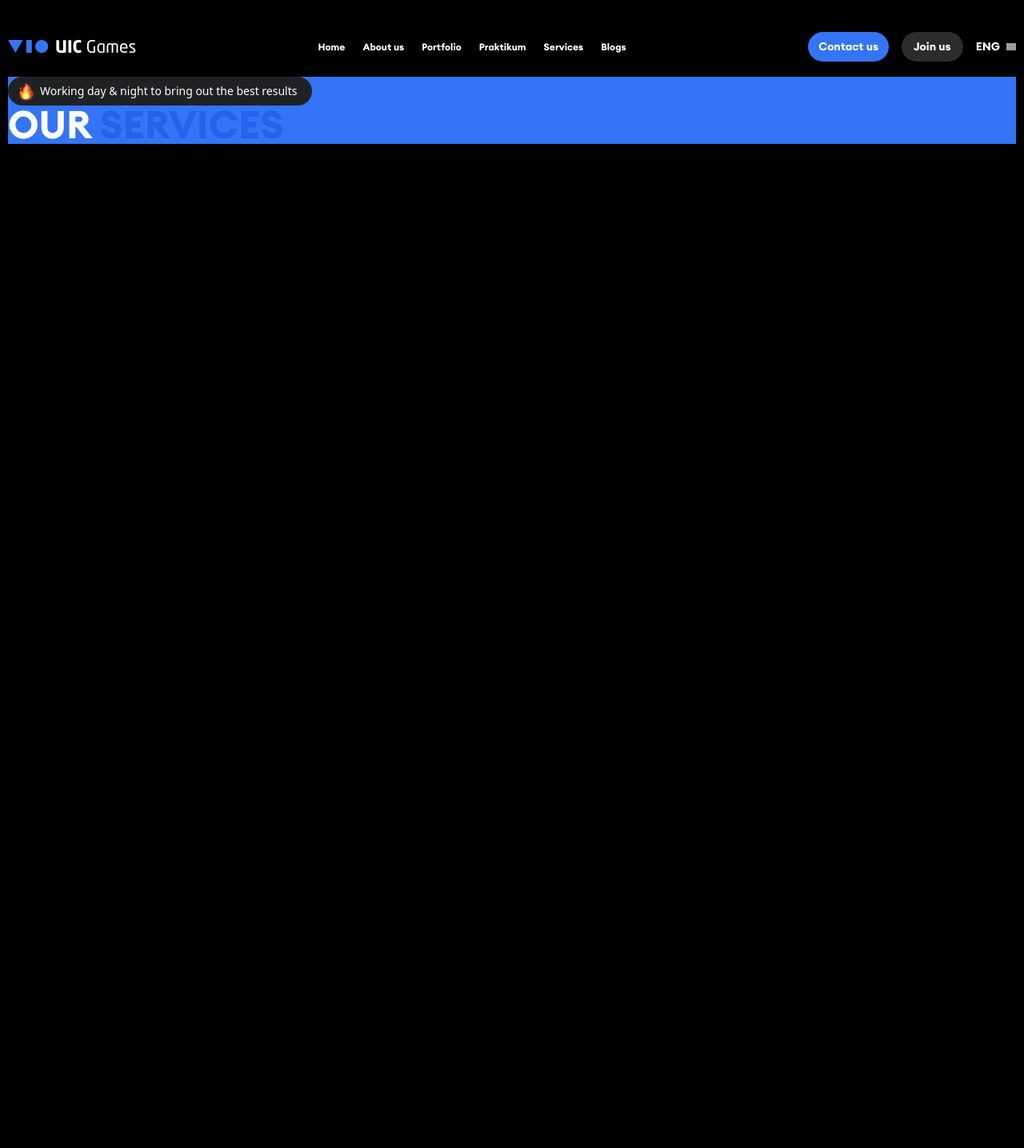
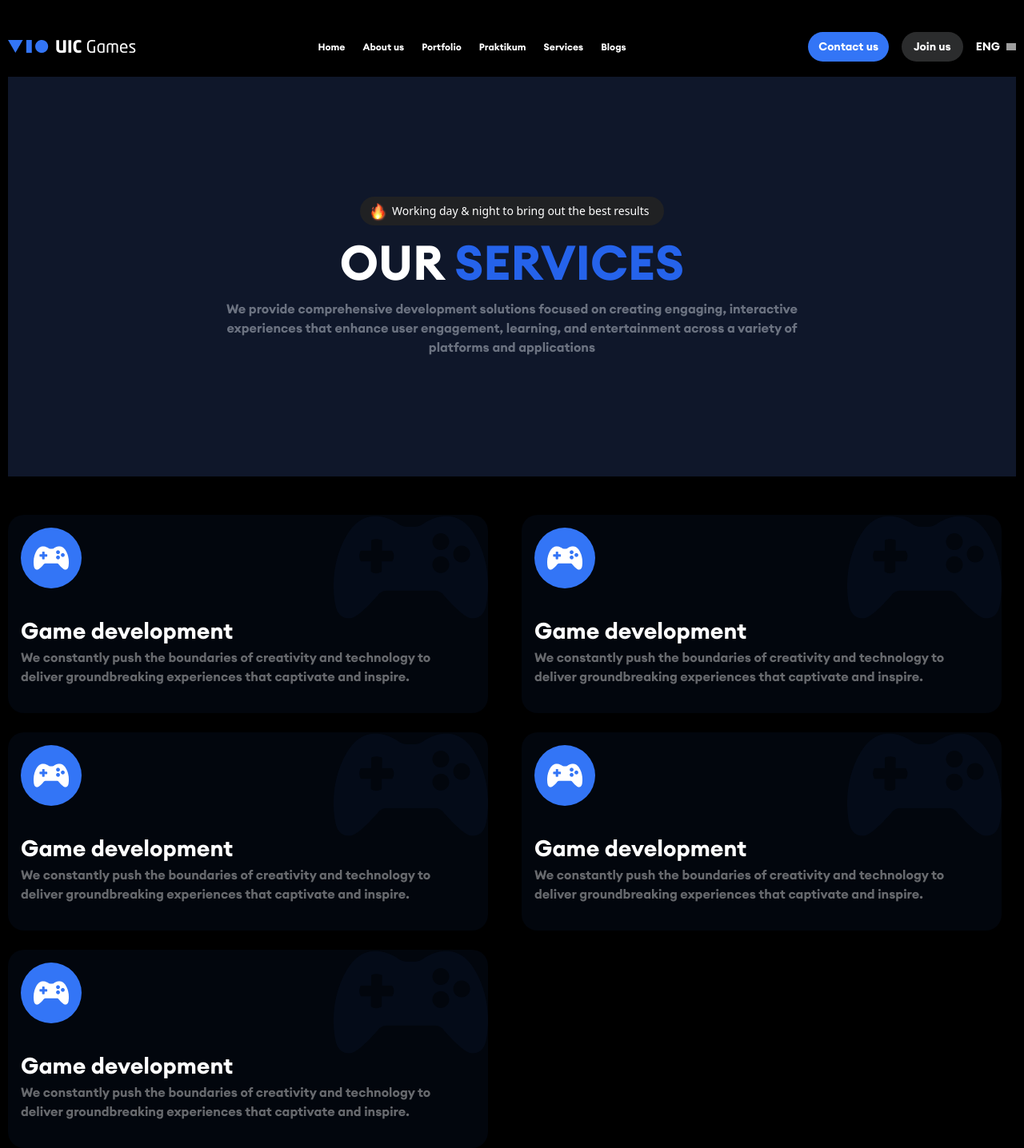
Before and after one commit to Shamsiddin007/adduic, a Next.js app: page /service-us in a window 1280 px wide. Shown: the whole page at 80% size. Before the commit the page ends 800 px from the top, so only its background shows below. Built offline with nearby package versions, Linux system fonts and the light colour scheme; grey boxes are pictures that could not be loaded.

Commit message:
Make Services

```diff
--- a/src/app/portfolio/[id]/page.tsx
+++ b/src/app/portfolio/[id]/page.tsx
@@ -49,7 +49,7 @@ export default function ProjectPage({ params }: ProjectPageProps) {
           backgroundPosition: "center",
         }}
       >
-        <img src={post.logo} alt="Logo" className="m-auto w-[300px] h-[300px]" />
+        <img src={post.logo} alt="Logo" className="m-auto w-auto h-[300px]" />
         <h1 className="text-4xl font-bold text-center mb-4 mt-4 text-white">
           {post.titlegame}
         </h1>
--- a/src/app/portfolio/page.tsx
+++ b/src/app/portfolio/page.tsx
@@ -37,7 +37,7 @@ function Page() {
       <div className="grid grid-cols-4 grid-rows-2">
         {posts.map((post) => (
           <Link href={`/portfolio/${post.id}`} key={post.id}>
-            <div className="cursor-pointer relative w-[281px] h-96 overflow-hidden rounded-[24px] flex flex-col items-center bg-gradient-to-b from-black to-gray-800 p-5 text-white text-center shadow-md shadow-black/50 mb-8 group">
+            <div className="cursor-pointer relative w-[281px] h-96 overflow-hidden rounded-[24px] flex flex-col items-center bg-gradient-to-b from-black to-gray-800 p-5 text-white text-center shadow-md shadow-black/50 mb-8 group hover:border-slate-400	hover:border-2 hover:border-solid duration-1000">
               <h3 className="text-xl font-bold">{post.title}</h3>
               <p className="text-gray-300 pb-14 duration-1000 group-hover:pb-[40px]">
                 {post.date}
--- a/src/app/service-us/page.tsx
+++ b/src/app/service-us/page.tsx
@@ -1,11 +1,14 @@
 import Image from "next/image";
 import Fire from "/public/icons/olov.png";
+
+import Game from "public/Imgs/games1.png"
+import Game1 from "public/Imgs/positionimg.png"
 
 function page() {
   return (
     <div className="container">
-      <div className="bg-[#3375F6]">
-        <span className="flex gap-2 items-center bg-[#202123] w-[380px] rounded-full text-white text-sm py-2 px-3 font-sans">
+      <div className="bg-slate-900 flex flex-col items-center h-[500px] justify-center">
+          <span className="flex gap-2 items-center bg-[#202123] w-[380px] rounded-full text-white text-sm py-2 px-3 font-sans mb-4">
             <Image
               src={Fire}
               alt="FireLogo"
@@ -13,9 +16,53 @@ function page() {
             />{" "}
             Working day & night to bring out the best results
           </span>
-        <h2 className="font-bold text-5xl text-white">
+          <h2 className="font-bold text-6xl text-white">
             OUR <span className="text-blue-600">SERVICES</span>
           </h2>
+          <p className="text-gray-500 text-center w-[779px] pt-4">We provide comprehensive development solutions focused on creating engaging, interactive experiences that enhance user engagement, learning, and entertainment across a variety of platforms and applications</p>
+
+      </div>
+      <div className="grid grid-cols-2 grid-rows-3 gap-6 mt-12">
+        <div className="w-[600px] h-[248px] rounded-[20px] bg-[#3375F60D] p-4 relative">
+          <Image src={Game1} alt="" className="absolute top-[1px] right-0"/>
+          <div className="bg-[#3375F6] w-[76px] h-[76px] flex items-center justify-center rounded-[50%] mb-8">
+              <Image src={Game} alt="" />
+          </div>
+          <h1 className="text-[28px]">Game development</h1>
+          <p className="text-[#FFFFFF66] w-[518px]">We constantly push the boundaries of creativity and technology to deliver groundbreaking experiences that captivate and inspire.</p>
+        </div>
+        <div className="w-[600px] h-[248px] rounded-[20px] bg-[#3375F60D] p-4 relative">
+          <Image src={Game1} alt="" className="absolute top-[1px] right-0"/>
+          <div className="bg-[#3375F6] w-[76px] h-[76px] flex items-center justify-center rounded-[50%] mb-8">
+              <Image src={Game} alt="" />
+          </div>
+          <h1 className="text-[28px]">Game development</h1>
+          <p className="text-[#FFFFFF66] w-[518px]">We constantly push the boundaries of creativity and technology to deliver groundbreaking experiences that captivate and inspire.</p>
+        </div>
+        <div className="w-[600px] h-[248px] rounded-[20px] bg-[#3375F60D] p-4 relative">
+          <Image src={Game1} alt="" className="absolute top-[1px] right-0"/>
+          <div className="bg-[#3375F6] w-[76px] h-[76px] flex items-center justify-center rounded-[50%] mb-8">
+              <Image src={Game} alt="" />
+          </div>
+          <h1 className="text-[28px]">Game development</h1>
+          <p className="text-[#FFFFFF66] w-[518px]">We constantly push the boundaries of creativity and technology to deliver groundbreaking experiences that captivate and inspire.</p>
+        </div>
+        <div className="w-[600px] h-[248px] rounded-[20px] bg-[#3375F60D] p-4 relative">
+          <Image src={Game1} alt="" className="absolute top-[1px] right-0"/>
+          <div className="bg-[#3375F6] w-[76px] h-[76px] flex items-center justify-center rounded-[50%] mb-8">
+              <Image src={Game} alt="" />
+          </div>
+          <h1 className="text-[28px]">Game development</h1>
+          <p className="text-[#FFFFFF66] w-[518px]">We constantly push the boundaries of creativity and technology to deliver groundbreaking experiences that captivate and inspire.</p>
+        </div>
+        <div className="w-[600px] h-[248px] rounded-[20px] bg-[#3375F60D] p-4 relative">
+          <Image src={Game1} alt="" className="absolute top-[1px] right-0"/>
+          <div className="bg-[#3375F6] w-[76px] h-[76px] flex items-center justify-center rounded-[50%] mb-8">
+              <Image src={Game} alt="" />
+          </div>
+          <h1 className="text-[28px]">Game development</h1>
+          <p className="text-[#FFFFFF66] w-[518px]">We constantly push the boundaries of creativity and technology to deliver groundbreaking experiences that captivate and inspire.</p>
+        </div>
       </div>
     </div>
   );
--- a/src/components/OurProject.tsx
+++ b/src/components/OurProject.tsx
@@ -20,7 +20,7 @@ function page() {
 
   useEffect(() => {
     fetch(
-      "https://leuscgqzalmrfujkzpbd.supabase.co/storage/v1/object/sign/ourproject/singleImg/projects.json?token=eyJhbGciOiJIUzI1NiIsInR5cCI6IkpXVCJ9.eyJ1cmwiOiJvdXJwcm9qZWN0L3NpbmdsZUltZy9wcm9qZWN0cy5qc29uIiwiaWF0IjoxNzMxMjMzNjM1LCJleHAiOjE3NjI3Njk2MzV9.fQtXBjhOh6s_HknmxmExSjru-sEIlMvUHoMoG5Dm-pE&t=2024-11-10T10%3A13%3A55.385Z"
+      "https://leuscgqzalmrfujkzpbd.supabase.co/storage/v1/object/sign/ourproject/singleImg/projects.json?token=eyJhbGciOiJIUzI1NiIsInR5cCI6IkpXVCJ9.eyJ1cmwiOiJvdXJwcm9qZWN0L3NpbmdsZUltZy9wcm9qZWN0cy5qc29uIiwiaWF0IjoxNzMxMjYzNDQ0LCJleHAiOjE3NjI3OTk0NDR9.LR1i1jdY-dZ1LUdenb9T8oKsJa_dtJNQ6pcmg2njGZM&t=2024-11-10T18%3A30%3A45.640Z"
     )
       .then((response) => response.json())
       .then((data) => {
@@ -30,8 +30,8 @@ function page() {
   }, []);
 
   return (
-    <div className="container">
-      <div className="flex items-center justify-between mb-4 gap-10">
+    <div className="container mt-12">
+      <div className="flex items-center justify-between mb-10 gap-10">
         <h2 className="font-bold text-5xl text-white">
           OUR <span className="text-blue-600">PROJECTS</span>
         </h2>
--- a/src/components/OurServices.tsx
+++ b/src/components/OurServices.tsx
@@ -5,7 +5,7 @@ import Game1 from "public/Imgs/positionimg.png"
 
 const Partners = () => {
   return (
-    <div className="container mt-4 flex gap-[200px] relative mb-12">
+    <div className="container mt-4 flex gap-[200px] relative mb-20">
       <div>
         <h1 className="font-bold text-6xl text-white text-start pb-8">
           OUR <span className="text-blue-600">SERVICES</span>
@@ -25,7 +25,7 @@ const Partners = () => {
           </button>
         </div>
       </div>
-      <div className="w-[600px] h-[248px] rounded-[20px] bg-[#3375F60D] p-4">
+      <div className="w-[600px] h-[248px] rounded-[20px] bg-[#3375F60D] p-4 relative">
         <Image src={Game1} alt="" className="absolute top-[1px] right-0"/>
         <div className="bg-[#3375F6] w-[76px] h-[76px] flex items-center justify-center rounded-[50%] mb-8">
             <Image src={Game} alt="" />
--- a/src/components/Partners.tsx
+++ b/src/components/Partners.tsx
@@ -10,7 +10,7 @@ import Partnersimg4 from "public/Imgs/partnersimg4.png";
 const Partners = () => {
   return (
     <>
-    <div className="container mb-4 mt-4">
+    <div className="container mb-10 mt-4">
       <h1 className="font-bold text-6xl text-white text-center pb-8">
         OUR <span className="text-blue-600">PARTNERS</span>
       </h1>
```
Also changed, not shown: public/Imgs/bgimg1.png (added), src/app/globals.css (line endings or trailing spaces). Lines whose indentation alone changed are shown as unchanged.
